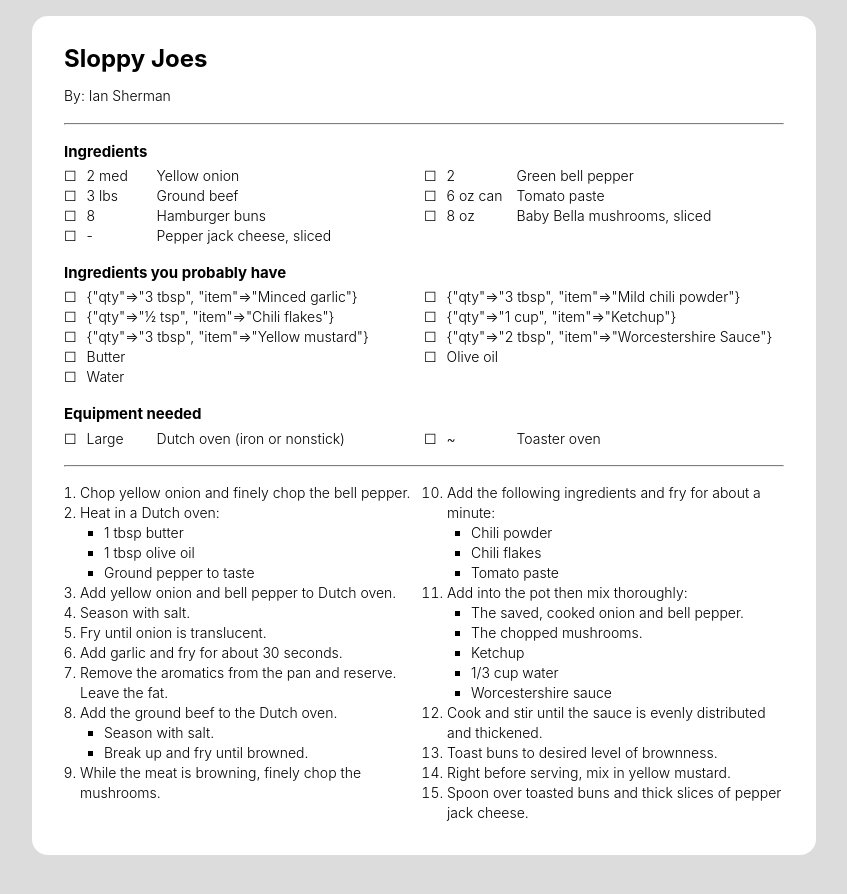
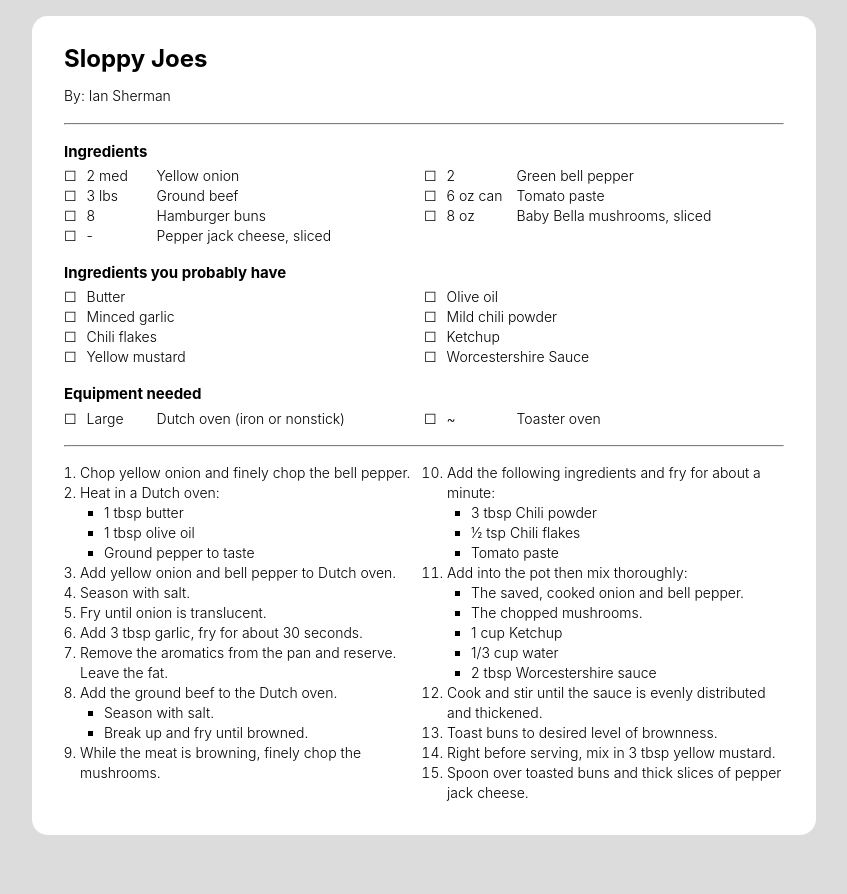
Before and after one commit to gaelanlloyd/jekyll-recipes, a Jekyll site: the page built from _recipes/sloppy-joes.md, in a window 1280 px wide. Shown: the top 894 px of the page, without its empty margins (216-1063 px from the left). Built offline with Jekyll 4.4.1, drawn with Linux system fonts in a browser that asks for light colours.

Commit message:
Fix Sloppy Joes recipe YAML

```diff
--- a/_recipes/sloppy-joes.md
+++ b/_recipes/sloppy-joes.md
@@ -14,15 +14,14 @@ equipment:
   - { type: "Large", item: "Dutch oven (iron or nonstick)" }
   - { type: "~", item: "Toaster oven" }
 ingredientsYouHave:
-  - { qty: "3 tbsp", item: "Minced garlic" }
-  - { qty: "3 tbsp", item: "Mild chili powder" }
-  - { qty: "½ tsp", item: "Chili flakes" }
-  - { qty: "1 cup", item: "Ketchup" }
-  - { qty: "3 tbsp", item: "Yellow mustard" }
-  - { qty: "2 tbsp", item: "Worcestershire Sauce" }
   - Butter
   - Olive oil
-  - Water
+  - Minced garlic
+  - Mild chili powder
+  - Chili flakes
+  - Ketchup
+  - Yellow mustard
+  - Worcestershire Sauce
 ---
 - Chop yellow onion and finely chop the bell pepper.
 - Heat in a Dutch oven:
@@ -32,23 +31,23 @@ ingredientsYouHave:
 - Add yellow onion and bell pepper to Dutch oven.
 - Season with salt.
 - Fry until onion is translucent.
-- Add garlic and fry for about 30 seconds.
+- Add 3 tbsp garlic, fry for about 30 seconds.
 - Remove the aromatics from the pan and reserve. Leave the fat.
 - Add the ground beef to the Dutch oven.
     - Season with salt.
     - Break up and fry until browned.
 - While the meat is browning, finely chop the mushrooms.
 - Add the following ingredients and fry for about a minute:
-    - Chili powder
-    - Chili flakes
+    - 3 tbsp Chili powder
+    - ½ tsp Chili flakes
     - Tomato paste
 - Add into the pot then mix thoroughly:
     - The saved, cooked onion and bell pepper.
     - The chopped mushrooms.
-    - Ketchup
+    - 1 cup Ketchup
     - 1/3 cup water
-    - Worcestershire sauce
+    - 2 tbsp Worcestershire sauce
 - Cook and stir until the sauce is evenly distributed and thickened.
 - Toast buns to desired level of brownness.
-- Right before serving, mix in yellow mustard.
+- Right before serving, mix in 3 tbsp yellow mustard.
 - Spoon over toasted buns and thick slices of pepper jack cheese.
```
